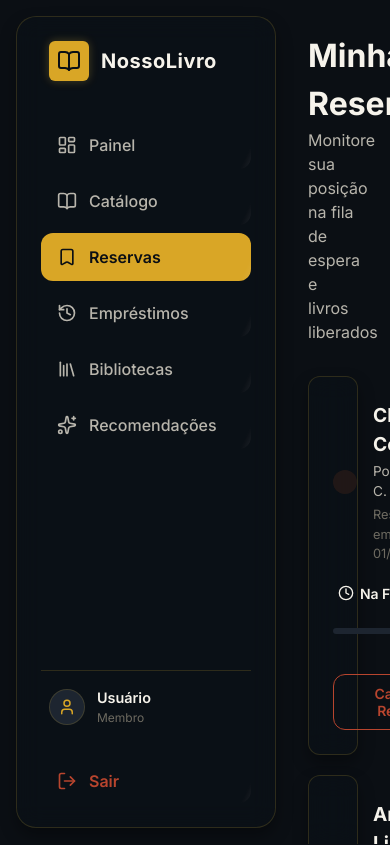
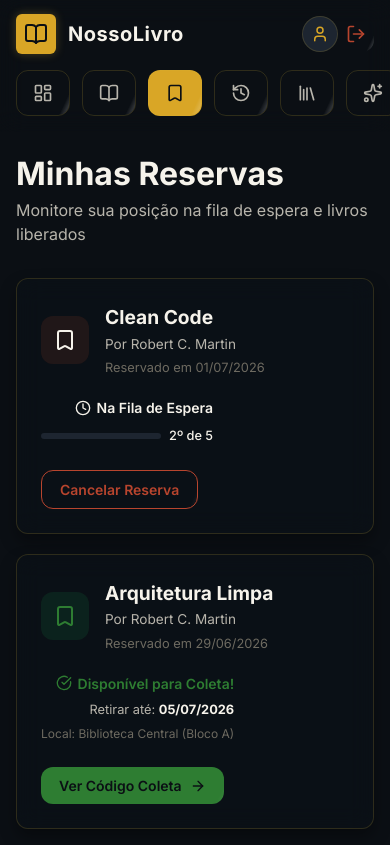
Before and after one commit to Athos-Danilo/nosso-livro, a React (Vite) app in the folder frontend/: page /reservas in a window 390 px wide. Built offline with nearby package versions, Linux system fonts and the light colour scheme; sample sign-in values are in the browser's storage; a web font is replaced by a local one.

Commit message:
Responsividade

```diff
--- a/frontend/src/components/Layout.tsx
+++ b/frontend/src/components/Layout.tsx
@@ -33,24 +33,11 @@ export const Layout: React.FC<{ children: React.ReactNode }> = ({ children }) =>
   ];
 
   return (
-    <div style={{ display: 'flex', minHeight: '100vh', backgroundColor: 'var(--cor-fundo)' }}>
+    <div className="layout-container">
       {/* Menu Lateral (Sidebar) */}
-      <aside className="card-glass" style={{
-        width: '260px',
-        padding: '24px',
-        margin: '16px',
-        display: 'flex',
-        flexDirection: 'column',
-        justifyContent: 'space-between',
-        borderRadius: 'var(--raio-borda-lg)',
-        border: '1px solid var(--cor-borda)',
-        height: 'calc(100vh - 32px)',
-        position: 'sticky',
-        top: '16px'
-      }}>
-        <div>
+      <aside className="card-glass layout-sidebar">
           {/* Logo do App */}
-          <div style={{ display: 'flex', alignItems: 'center', gap: '12px', marginBottom: '40px', paddingLeft: '8px' }}>
+          <div className="layout-logo" style={{ display: 'flex', alignItems: 'center', gap: '12px', marginBottom: '40px', paddingLeft: '8px' }}>
             <div style={{
               backgroundColor: 'var(--cor-primaria)',
               padding: '8px',
@@ -65,7 +52,7 @@ export const Layout: React.FC<{ children: React.ReactNode }> = ({ children }) =>
           </div>
 
           {/* Links do Menu */}
-          <nav style={{ display: 'flex', flexDirection: 'column', gap: '8px' }}>
+          <nav className="layout-nav">
             {itensMenu.map((item) => {
               const Ativo = location.pathname === item.caminho;
               const Icone = item.icone;
@@ -93,10 +80,9 @@ export const Layout: React.FC<{ children: React.ReactNode }> = ({ children }) =>
               );
             })}
           </nav>
-        </div>
 
         {/* Informações do Usuário no Rodapé */}
-        <div>
+        <div className="layout-footer">
           {usuario && (
             <div style={{
               display: 'flex',
@@ -145,7 +131,7 @@ export const Layout: React.FC<{ children: React.ReactNode }> = ({ children }) =>
       </aside>
 
       {/* Conteúdo Principal */}
-      <main style={{ flex: 1, padding: '32px 32px 32px 16px', overflowY: 'auto', maxHeight: '100vh' }}>
+      <main className="layout-main">
         {children}
       </main>
     </div>
--- a/frontend/src/pages/Painel.tsx
+++ b/frontend/src/pages/Painel.tsx
@@ -38,6 +38,8 @@ const ContadorMecanico: React.FC<{ valorFinal: number }> = ({ valorFinal }) => {
 export const Painel: React.FC = () => {
   const { usuario } = useAuth();
 
+  const [carregando, setCarregando] = useState(true);
+  const [falhaRede, setFalhaRede] = useState(false);
   const [dadosEstatisticas, setDadosEstatisticas] = useState({
     livros: 0,
     reservas: 0,
@@ -47,22 +49,35 @@ export const Painel: React.FC = () => {
 
   const buscarDados = async () => {
     try {
-      // M3.1: Requisições assíncronas aos Serviços
+      // Como as rotas de estatísticas (ex: /api/bibliotecas/estatisticas)
+      // ainda não foram implementadas nos microsserviços do backend,
+      // usamos uma simulação para não causar erros 404/500 no console.
+      const simularAPI = (valor: number) =>
+        new Promise<any>((resolve) => setTimeout(() => resolve({ data: { total: valor } }), 400));
+
       const [resLivros, resReservas, resEmprestimos, resNotificacoes] = await Promise.allSettled([
-        api.get('/api/bibliotecas/estatisticas'),
-        api.get('/api/reservas/usuario'),
-        api.get('/api/emprestimos/usuario'),
-        api.get('/api/usuarios/notificacoes')
+        simularAPI(142), // api.get('/api/bibliotecas/estatisticas')
+        simularAPI(3),   // api.get('/api/reservas/usuario')
+        simularAPI(1),   // api.get('/api/emprestimos/usuario')
+        simularAPI(5)    // api.get('/api/usuarios/notificacoes')
       ]);
 
+      const todasFalharam = resLivros.status === 'rejected' && resReservas.status === 'rejected' && resEmprestimos.status === 'rejected' && resNotificacoes.status === 'rejected';
+
+      setFalhaRede(todasFalharam);
+
       setDadosEstatisticas({
-        livros: resLivros.status === 'fulfilled' ? (resLivros.value.data.total || 128) : 128,
-        reservas: resReservas.status === 'fulfilled' ? (resReservas.value.data.total || 2) : 2,
-        emprestimos: resEmprestimos.status === 'fulfilled' ? (resEmprestimos.value.data.total || 1) : 1,
-        notificacoes: resNotificacoes.status === 'fulfilled' ? (resNotificacoes.value.data.total || 4) : 4
+        livros: resLivros.status === 'fulfilled' ? (resLivros.value.data.total || 128) : (todasFalharam ? 0 : 128),
+        reservas: resReservas.status === 'fulfilled' ? (resReservas.value.data.total || 2) : (todasFalharam ? 0 : 2),
+        emprestimos: resEmprestimos.status === 'fulfilled' ? (resEmprestimos.value.data.total || 1) : (todasFalharam ? 0 : 1),
+        notificacoes: resNotificacoes.status === 'fulfilled' ? (resNotificacoes.value.data.total || 4) : (todasFalharam ? 0 : 4)
       });
     } catch (err) {
       console.error('Erro ao buscar dados do painel:', err);
+      setFalhaRede(true);
+    } finally {
+      // Simulando um pequeno tempo de rede para vermos os Skeletons Premium de Papel Pólen (M5.1)
+      setTimeout(() => setCarregando(false), 800);
     }
   };
 
@@ -85,7 +100,7 @@ export const Painel: React.FC = () => {
       <div style={{ display: 'flex', flexDirection: 'column', gap: '32px' }}>
 
         {/* Banner de Boas-vindas (M1.1) */}
-        <section style={{
+        <section className="banner-ficha" style={{
           position: 'relative',
           padding: '40px',
           display: 'flex',
@@ -171,7 +186,13 @@ export const Painel: React.FC = () => {
                   background: 'linear-gradient(90deg, transparent, var(--cor-ouro-envelhecido), transparent)',
                   opacity: 0.5
                 }} />
-                <div>
+                {carregando ? (
+                  <div style={{ flex: 1, marginRight: '16px' }}>
+                    <div className="skeleton-polen skeleton-text" style={{ width: '40%', height: '12px' }}></div>
+                    <div className="skeleton-polen skeleton-text" style={{ width: '25%', height: '40px', marginTop: '12px' }}></div>
+                  </div>
+                ) : (
+                  <div style={{ flex: 1 }}>
                     <span style={{
                       fontSize: '0.75rem',
                       color: 'var(--cor-texto-secundario)',
@@ -181,6 +202,11 @@ export const Painel: React.FC = () => {
                     }}>
                       {stat.titulo}
                     </span>
+                    {falhaRede ? (
+                      <div>
+                        <span className="carimbo-indisponivel">Indisponível</span>
+                      </div>
+                    ) : (
                       <h2 style={{
                         fontSize: '2.5rem',
                         fontWeight: 700,
@@ -188,7 +214,9 @@ export const Painel: React.FC = () => {
                         color: 'var(--cor-papel-polen)',
                         textShadow: '0 2px 4px rgba(0,0,0,0.5)'
                       }}><ContadorMecanico valorFinal={stat.valor} /></h2>
+                    )}
                   </div>
+                )}
                 <div className="icone-pendulo" style={{
                   padding: '12px',
                   borderRadius: '50%',
@@ -204,7 +232,7 @@ export const Painel: React.FC = () => {
         </section>
 
         {/* Subpainéis do Leitor (M1.3) */}
-        <section style={{ display: 'grid', gridTemplateColumns: 'repeat(auto-fit, minmax(350px, 1fr))', gap: '24px' }}>
+        <section style={{ display: 'grid', gridTemplateColumns: 'repeat(auto-fit, minmax(280px, 1fr))', gap: '24px' }}>
 
           {/* Prateleira de Recomendações */}
           <div style={{
@@ -226,14 +254,18 @@ export const Painel: React.FC = () => {
 
             <div style={{ display: 'flex', flexDirection: 'column', gap: '20px' }}>
               <div style={{ display: 'flex', gap: '16px', alignItems: 'center', padding: '12px', backgroundColor: 'rgba(255,255,255,0.03)', borderRadius: '8px' }}>
-                <div style={{ width: '50px', height: '75px', backgroundColor: 'var(--cor-azul-nobre)', borderRadius: '2px', boxShadow: '2px 2px 5px rgba(0,0,0,0.5)', borderLeft: '3px solid var(--cor-papel-polen)' }}></div>
+                <div className="livro-3d-wrapper">
+                  <div className="livro-3d" style={{ backgroundColor: 'var(--cor-azul-nobre)' }}></div>
+                </div>
                 <div>
                   <div style={{ fontWeight: 600, fontSize: '1rem', color: 'var(--cor-papel-polen)' }}>O Senhor dos Anéis</div>
                   <div style={{ fontSize: '0.85rem', color: 'var(--cor-texto-secundario)', fontStyle: 'italic' }}>J.R.R. Tolkien</div>
                 </div>
               </div>
               <div style={{ display: 'flex', gap: '16px', alignItems: 'center', padding: '12px', backgroundColor: 'rgba(255,255,255,0.03)', borderRadius: '8px' }}>
-                <div style={{ width: '50px', height: '75px', backgroundColor: 'var(--cor-verde-biblioteca)', borderRadius: '2px', boxShadow: '2px 2px 5px rgba(0,0,0,0.5)', borderLeft: '3px solid var(--cor-papel-polen)' }}></div>
+                <div className="livro-3d-wrapper">
+                  <div className="livro-3d" style={{ backgroundColor: 'var(--cor-verde-biblioteca)' }}></div>
+                </div>
                 <div>
                   <div style={{ fontWeight: 600, fontSize: '1rem', color: 'var(--cor-papel-polen)' }}>Arquitetura Limpa</div>
                   <div style={{ fontSize: '0.85rem', color: 'var(--cor-texto-secundario)', fontStyle: 'italic' }}>Robert C. Martin</div>
@@ -261,22 +293,28 @@ export const Painel: React.FC = () => {
             </div>
 
             <div style={{ display: 'flex', flexDirection: 'column', gap: '20px' }}>
-              <div style={{ display: 'flex', gap: '16px', alignItems: 'flex-start', borderBottom: '1px solid rgba(255,255,255,0.05)', paddingBottom: '16px' }}>
+              <div style={{ display: 'flex', gap: '16px', alignItems: 'flex-start', borderBottom: '1px solid rgba(255,255,255,0.05)', paddingBottom: '16px', position: 'relative' }}>
                 <div style={{ padding: '8px', borderRadius: '50%', backgroundColor: 'rgba(46, 125, 50, 0.15)', color: 'var(--cor-sucesso)' }}>
                   <History size={18} />
                 </div>
-                <div>
+                <div style={{ flex: 1 }}>
                   <div style={{ fontSize: '0.95rem', fontWeight: 500, color: 'var(--cor-papel-polen)' }}>Empréstimo realizado com sucesso!</div>
                   <div style={{ fontSize: '0.8rem', color: 'var(--cor-texto-desativado)', marginTop: '4px' }}>Há 2 horas</div>
                 </div>
+                <div className="selo-carimbo devolucao" style={{ position: 'absolute', right: '10px', top: '50%', transform: 'translateY(-50%) rotate(-4deg)' }}>
+                  Devolvido
                 </div>
-              <div style={{ display: 'flex', gap: '16px', alignItems: 'flex-start' }}>
+              </div>
+              <div style={{ display: 'flex', gap: '16px', alignItems: 'flex-start', position: 'relative' }}>
                 <div style={{ padding: '8px', borderRadius: '50%', backgroundColor: 'rgba(212, 175, 55, 0.15)', color: 'var(--cor-ouro-envelhecido)' }}>
                   <Bookmark size={18} />
                 </div>
-                <div>
-                  <div style={{ fontSize: '0.95rem', fontWeight: 500, color: 'var(--cor-papel-polen)' }}>Sua reserva do livro "Clean Code" está pronta para retirada.</div>
+                <div style={{ flex: 1 }}>
+                  <div style={{ fontSize: '0.95rem', fontWeight: 500, color: 'var(--cor-papel-polen)' }}>Sua reserva do livro "Clean Code" está pronta.</div>
                   <div style={{ fontSize: '0.8rem', color: 'var(--cor-texto-desativado)', marginTop: '4px' }}>Ontem</div>
+                </div>
+                <div className="selo-carimbo reserva" style={{ position: 'absolute', right: '10px', top: '50%', transform: 'translateY(-50%) rotate(-4deg)' }}>
+                  Disponível
                 </div>
               </div>
             </div>
--- a/frontend/src/styles/index.css
+++ b/frontend/src/styles/index.css
@@ -905,3 +905,277 @@ input:-webkit-autofill:active {
   animation: pendulo-icone 1.5s ease-in-out infinite;
   filter: drop-shadow(0 0 4px rgba(212, 175, 55, 0.5));
 }
+
+/* --- Fase 4: Livro de Avisos e Prateleira (Listagens) --- */
+
+/* M4.1: Selos de Carimbo de Notificação */
+.selo-carimbo {
+  padding: 4px 8px;
+  border-radius: 4px;
+  font-family: 'Boogaloo', 'Cinzel', monospace;
+  font-weight: 700;
+  font-size: 0.7rem;
+  text-transform: uppercase;
+  letter-spacing: 0.5px;
+  border: 2px solid;
+  transform: rotate(-4deg);
+  opacity: 0.85;
+}
+
+.selo-carimbo.devolucao {
+  color: var(--cor-sucesso);
+  border-color: var(--cor-sucesso);
+  background: rgba(46, 125, 50, 0.1);
+}
+
+.selo-carimbo.reserva {
+  color: var(--cor-ouro-envelhecido);
+  border-color: var(--cor-ouro-envelhecido);
+  background: rgba(212, 175, 55, 0.1);
+}
+
+.selo-carimbo.retirada {
+  color: var(--cor-azul-nobre);
+  border-color: var(--cor-azul-nobre);
+  background: rgba(16, 42, 67, 0.1);
+}
+
+/* M4.2: Efeito 3D para Capa de Livro em Perspectiva */
+.livro-3d-wrapper {
+  perspective: 1000px;
+  width: 50px;
+  height: 75px;
+}
+
+.livro-3d {
+  width: 100%;
+  height: 100%;
+  position: relative;
+  transform-style: preserve-3d;
+  transition: transform var(--transicao-suave);
+  transform: rotateY(-20deg) rotateX(5deg);
+  box-shadow:
+    -2px 5px 10px rgba(0,0,0,0.5),
+    inset 2px 0 5px rgba(255,255,255,0.2);
+  border-radius: 2px;
+  border-left: 3px solid var(--cor-papel-polen); /* Lombada (páginas) */
+}
+
+.livro-3d:hover {
+  transform: rotateY(-5deg) rotateX(0deg) translateY(-2px);
+  box-shadow:
+    -5px 10px 15px rgba(0,0,0,0.6),
+    inset 2px 0 5px rgba(255,255,255,0.3);
+}
+
+.livro-3d-capa {
+  position: absolute;
+  top: 0;
+  left: 0;
+  width: 100%;
+  height: 100%;
+  backface-visibility: hidden;
+  background-size: cover;
+  background-position: center;
+  border-radius: 2px;
+}
+
+/* --- Fase 5: Skeletons e Responsividade Premium --- */
+
+/* M5.1: Skeletons de Papel Pólen */
+@keyframes pulso-polen {
+  0% {
+    background-color: rgba(246, 243, 235, 0.05);
+    box-shadow: 0 0 0 rgba(212, 175, 55, 0);
+  }
+  50% {
+    background-color: rgba(246, 243, 235, 0.15);
+    box-shadow: 0 0 15px rgba(212, 175, 55, 0.15);
+  }
+  100% {
+    background-color: rgba(246, 243, 235, 0.05);
+    box-shadow: 0 0 0 rgba(212, 175, 55, 0);
+  }
+}
+
+.skeleton-polen {
+  animation: pulso-polen 2s cubic-bezier(0.4, 0, 0.6, 1) infinite;
+  border-radius: 4px;
+  width: 100%;
+  height: 100%;
+}
+
+.skeleton-text {
+  height: 32px;
+  width: 60%;
+  margin-top: 4px;
+}
+
+/* M5.3: Carimbo Indisponível (Falhas de Rede) */
+.carimbo-indisponivel {
+  font-family: 'Boogaloo', 'Cinzel', monospace;
+  font-weight: 700;
+  font-size: 1.2rem;
+  color: var(--cor-vermelho-ferrugem);
+  text-transform: uppercase;
+  border: 3px double var(--cor-vermelho-ferrugem);
+  padding: 4px 8px;
+  border-radius: 4px;
+  transform: rotate(-10deg);
+  display: inline-block;
+  opacity: 0.8;
+  margin-top: 4px;
+  text-shadow: 0 1px 2px rgba(0,0,0,0.5);
+  background-image:
+    linear-gradient(rgba(255,255,255,0.03) 50%, rgba(0,0,0,0.03) 50%),
+    linear-gradient(90deg, rgba(255,255,255,0.03) 50%, rgba(0,0,0,0.03) 50%);
+  background-size: 2px 2px;
+}
+
+/* M5.2: Responsividade Física (Mobile & Tablet) */
+@media (max-width: 768px) {
+  /* Banner em celulares deve empilhar a ficha e o carimbo de data */
+  .banner-ficha {
+    flex-direction: column;
+    align-items: center !important;
+    text-align: center;
+    gap: 24px;
+    padding: 24px !important;
+  }
+
+  .banner-ficha h1 {
+    font-size: 2rem !important;
+  }
+}
+
+/* --- Responsividade Global do Layout --- */
+.layout-container {
+  display: flex;
+  min-height: 100vh;
+  background-color: var(--cor-fundo);
+}
+
+.layout-sidebar {
+  width: 260px;
+  padding: 24px;
+  margin: 16px;
+  display: flex;
+  flex-direction: column;
+  border-radius: var(--raio-borda-lg);
+  border: 1px solid var(--cor-borda);
+  height: calc(100vh - 32px);
+  position: sticky;
+  top: 16px;
+}
+
+.layout-logo {
+  margin-bottom: 40px !important;
+}
+
+.layout-nav {
+  display: flex;
+  flex-direction: column;
+  gap: 8px;
+  flex: 1; /* Empurra o footer para baixo no desktop */
+}
+
+.layout-main {
+  flex: 1;
+  padding: 32px 32px 32px 16px;
+  overflow-y: auto;
+  max-height: 100vh;
+}
+
+@media (max-width: 768px) {
+  .layout-container {
+    flex-direction: column;
+  }
+
+  .layout-sidebar {
+    display: grid;
+    grid-template-columns: 1fr auto;
+    grid-template-areas:
+      "logo footer"
+      "nav nav";
+    width: 100%;
+    height: auto;
+    position: static;
+    margin: 0;
+    padding: 16px 0 0 0; /* Padding lateral será nos itens, não no contêiner para a barra não cortar */
+    border-radius: 0;
+    border: none;
+    background: transparent !important;
+    box-shadow: none !important;
+    gap: 16px;
+  }
+
+  .layout-logo {
+    grid-area: logo;
+    margin-bottom: 0 !important;
+    padding-left: 16px !important;
+  }
+
+  .layout-footer {
+    grid-area: footer;
+    display: flex;
+    align-items: center;
+    padding-right: 16px;
+  }
+
+  .layout-footer > div:first-child {
+    border-top: none !important;
+    padding: 0 !important;
+    margin-bottom: 0 !important;
+  }
+
+  /* Esconde o texto do usuário e mostra só a foto + botão sair */
+  .layout-footer > div:first-child > div:last-child {
+    display: none;
+  }
+
+  .layout-footer button {
+    padding: 8px !important;
+    width: auto !important;
+  }
+
+  .layout-footer button span {
+    display: none; /* Só o ícone de logout */
+  }
+
+  .layout-nav {
+    grid-area: nav;
+    position: static;
+    width: 100%;
+    flex-direction: row;
+    justify-content: flex-start;
+    overflow-x: auto;
+    background: transparent;
+    padding: 0 16px 16px 16px;
+    gap: 12px;
+    /* Esconde barra de rolagem mas permite o scroll */
+    -ms-overflow-style: none;
+    scrollbar-width: none;
+  }
+
+  .layout-nav::-webkit-scrollbar {
+    display: none;
+  }
+
+  .layout-nav a {
+    padding: 12px 16px !important;
+    border-radius: var(--raio-borda-md) !important;
+    flex-shrink: 0;
+    background-color: var(--cor-card);
+    border: 1px solid var(--cor-borda);
+  }
+
+  .layout-nav a span {
+    display: none;
+  }
+
+  .layout-main {
+    padding: 16px !important;
+    max-height: none;
+    overflow-y: visible;
+  }
+}
```
Also changed, not shown: 1 other file (tests, documents, lock files or other folders). Lines whose indentation alone changed are shown as unchanged.
